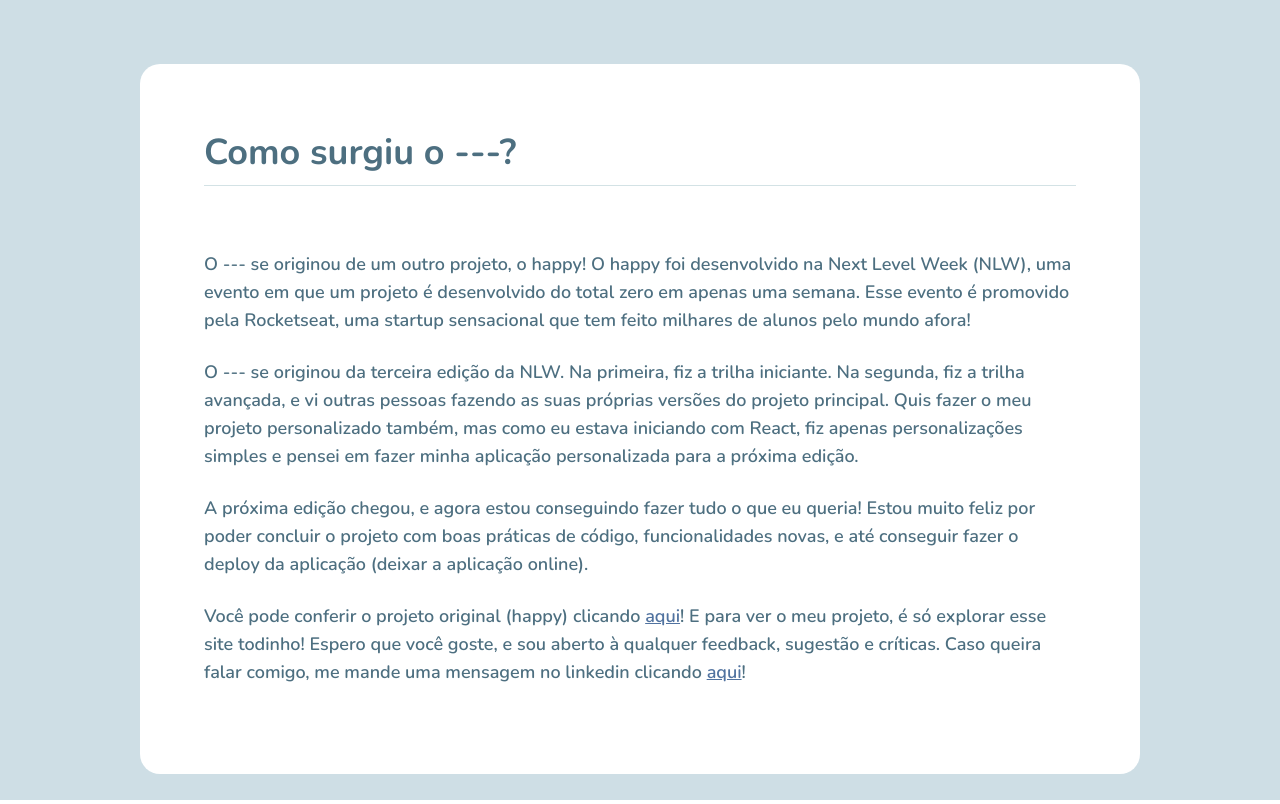
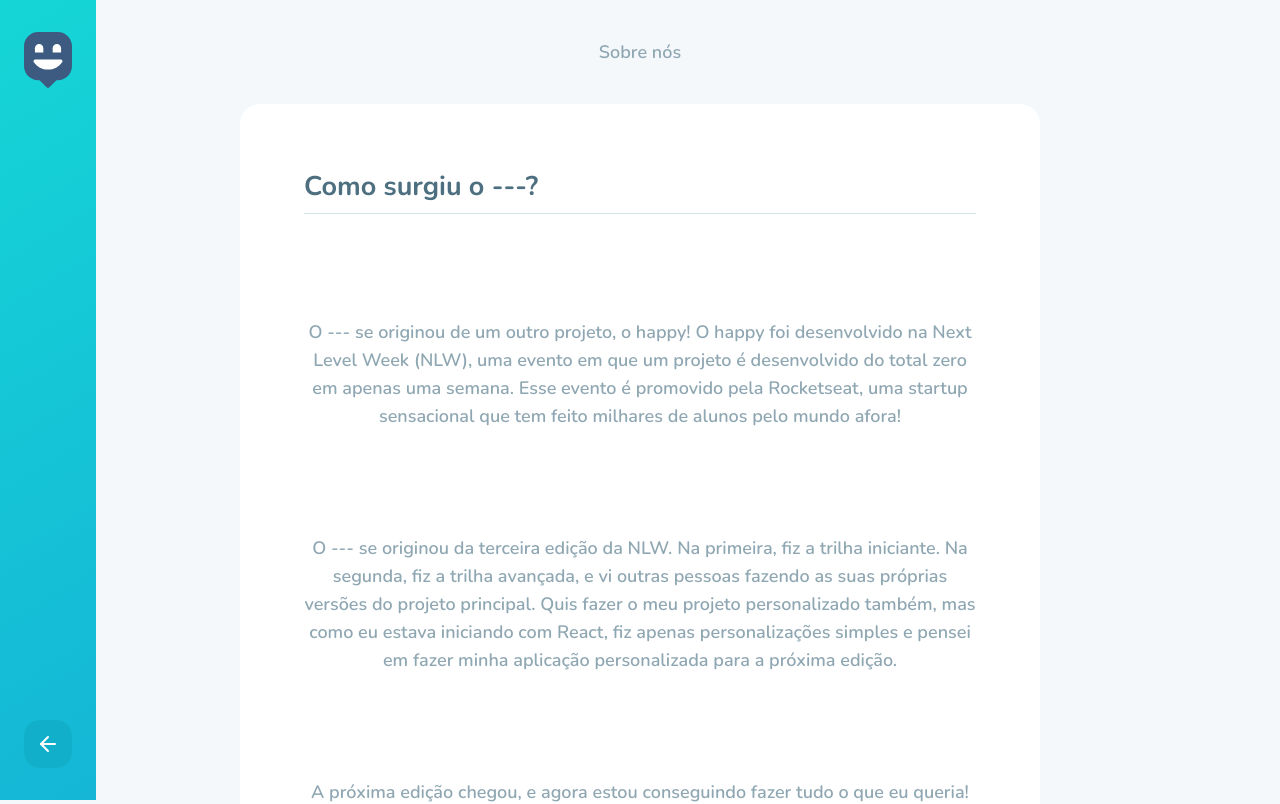
Before and after one commit to juniorklawa/happy, a React (Create React App) app in the folder web/: page /about in a window 1280 px wide. Shown: the top 804 px of the page. Built offline with nearby package versions, Linux system fonts and the light colour scheme; the HTML template or start-up script is replaced by a standard one.

Commit message:
Fix page structure

```diff
--- a/web/src/pages/About/index.tsx
+++ b/web/src/pages/About/index.tsx
@@ -1,33 +1,39 @@
 import React from 'react';
+import Sidebar from '../../components/Sidebar';
 
 import { Container, Content } from './styles';
 
 const About: React.FC = () => {
   return (
     <Container>
+      <Sidebar />
+
       <Content>
+        <p>Sobre nós</p>
+
+        <section>
           <h1>Como surgiu o ---?</h1>
 
           <p>
             O --- se originou de um outro projeto, o happy! O happy foi
-          desenvolvido na Next Level Week (NLW), uma evento em que um projeto é
-          desenvolvido do total zero em apenas uma semana. Esse evento é
+            desenvolvido na Next Level Week (NLW), uma evento em que um projeto
+            é desenvolvido do total zero em apenas uma semana. Esse evento é
             promovido pela Rocketseat, uma startup sensacional que tem feito
             milhares de alunos pelo mundo afora!
           </p>
 
           <p>
-          O --- se originou da terceira edição da NLW. Na primeira, fiz a trilha
-          iniciante. Na segunda, fiz a trilha avançada, e vi outras pessoas
-          fazendo as suas próprias versões do projeto principal. Quis fazer o
-          meu projeto personalizado também, mas como eu estava iniciando com
-          React, fiz apenas personalizações simples e pensei em fazer minha
-          aplicação personalizada para a próxima edição.
+            O --- se originou da terceira edição da NLW. Na primeira, fiz a
+            trilha iniciante. Na segunda, fiz a trilha avançada, e vi outras
+            pessoas fazendo as suas próprias versões do projeto principal. Quis
+            fazer o meu projeto personalizado também, mas como eu estava
+            iniciando com React, fiz apenas personalizações simples e pensei em
+            fazer minha aplicação personalizada para a próxima edição.
           </p>
 
           <p>
-          A próxima edição chegou, e agora estou conseguindo fazer tudo o que eu
-          queria! Estou muito feliz por poder concluir o projeto com boas
+            A próxima edição chegou, e agora estou conseguindo fazer tudo o que
+            eu queria! Estou muito feliz por poder concluir o projeto com boas
             práticas de código, funcionalidades novas, e até conseguir fazer o
             deploy da aplicação (deixar a aplicação online).
           </p>
@@ -42,8 +48,9 @@ const About: React.FC = () => {
               aqui
             </a>
             ! E para ver o meu projeto, é só explorar esse site todinho! Espero
-          que você goste, e sou aberto à qualquer feedback, sugestão e críticas.
-          Caso queira falar comigo, me mande uma mensagem no linkedin clicando{' '}
+            que você goste, e sou aberto à qualquer feedback, sugestão e
+            críticas. Caso queira falar comigo, me mande uma mensagem no
+            linkedin clicando{' '}
             <a
               rel="noopener noreferrer"
               target="_blank"
@@ -53,6 +60,7 @@ const About: React.FC = () => {
             </a>
             !
           </p>
+        </section>
       </Content>
     </Container>
   );
--- a/web/src/pages/About/styles.ts
+++ b/web/src/pages/About/styles.ts
@@ -2,15 +2,22 @@ import styled from 'styled-components';
 
 export const Container = styled.div`
   width: 100vw;
-  height: 100vh;
-  padding: 64px 0;
+  min-height: 100vh;
 
-  background: #cedee5;
+  background: #f5f8fa;
   color: #4d6f80;
 `;
 
 export const Content = styled.div`
-  width: 1000px;
+  p {
+    color: #8fa7b2;
+    text-align: center;
+    font-size: 18px;
+    padding: 40px 0;
+  }
+
+  section {
+    width: 800px;
     margin: 0 auto;
     padding: 64px;
     border-radius: 20px;
@@ -35,4 +42,5 @@ export const Content = styled.div`
         color: #5173a0;
       }
     }
+  }
 `;
```
Lines whose indentation alone changed are shown as unchanged.
